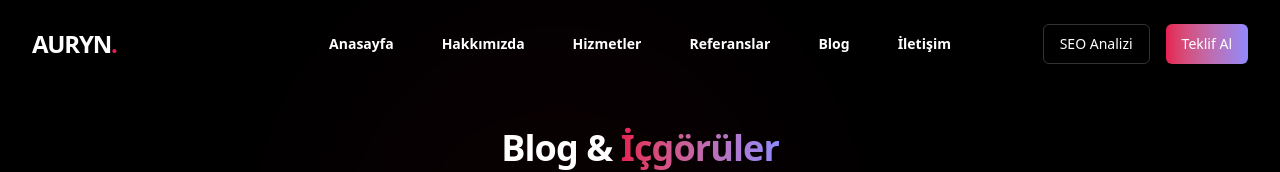
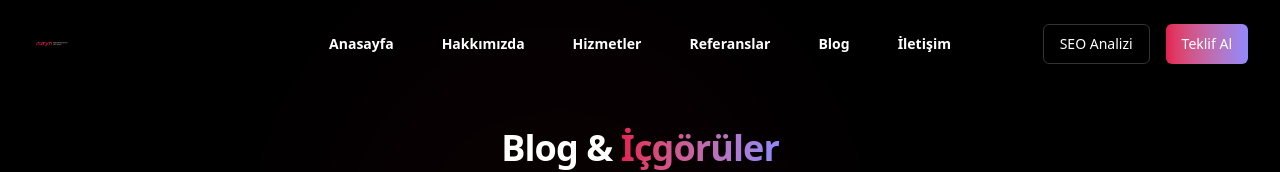
Before and after one commit to seher-gif/aurynwebsite, a Next.js app: page /blog in a window 1280 px wide. Shown: the top 172 px of the page. Built offline with nearby package versions, Linux system fonts and the light colour scheme.

Commit message:
Feat: Add Auryn logo and configure API keys

```diff
--- a/src/components/admin/sidebar.tsx
+++ b/src/components/admin/sidebar.tsx
@@ -22,7 +22,6 @@ import { signOut } from "next-auth/react";
 const navigation = [
     { name: "Dashboard", href: "/admin", icon: LayoutDashboard },
     { name: "Sayfa Yönetimi", href: "/admin/pages", icon: FileText },
-    { name: "Blog Yönetimi", href: "/admin/blog", icon: PenTool },
     { name: "Blog Yönetimi", href: "/admin/blog", icon: PenTool },
     { name: "Müşteriler", href: "/admin/clients", icon: Briefcase },
     { name: "Vaka Çalışmaları", href: "/admin/case-studies", icon: BookOpen },
--- a/src/components/layout/header.tsx
+++ b/src/components/layout/header.tsx
@@ -5,6 +5,7 @@ import { useState, useEffect } from "react";
 import { Button } from "@/components/ui/button";
 import { Menu, X } from "lucide-react";
 import { cn } from "@/lib/utils";
+import Image from "next/image";
 
 const navigation = [
     { name: "Anasayfa", href: "/" },
@@ -34,8 +35,8 @@ export function Header() {
         )}>
             <nav className="flex items-center justify-between p-6 lg:px-8" aria-label="Global">
                 <div className="flex lg:flex-1">
-                    <Link href="/" className="-m-1.5 p-1.5 text-2xl font-bold tracking-tighter text-white">
-                        AURYN<span className="text-auryn-magenta">.</span>
+                    <Link href="/" className="-m-1.5 p-1.5">
+                        <Image src="/auryn-logo.png" alt="Auryn Dijital" width={120} height={40} className="h-10 w-auto" />
                     </Link>
                 </div>
                 <div className="flex lg:hidden">
@@ -75,8 +76,8 @@ export function Header() {
             <div className={cn("lg:hidden", mobileMenuOpen ? "fixed inset-0 z-50" : "hidden")}>
                 <div className="fixed inset-y-0 right-0 z-50 w-full overflow-y-auto bg-black px-6 py-6 sm:max-w-sm border-l border-white/10">
                     <div className="flex items-center justify-between">
-                        <Link href="/" className="-m-1.5 p-1.5 text-2xl font-bold tracking-tighter text-white">
-                            AURYN<span className="text-auryn-magenta">.</span>
+                        <Link href="/" className="-m-1.5 p-1.5">
+                            <Image src="/auryn-logo.png" alt="Auryn Dijital" width={120} height={40} className="h-10 w-auto" />
                         </Link>
                         <button
                             type="button"
```
Also changed, not shown: public/auryn-logo.png (added).
